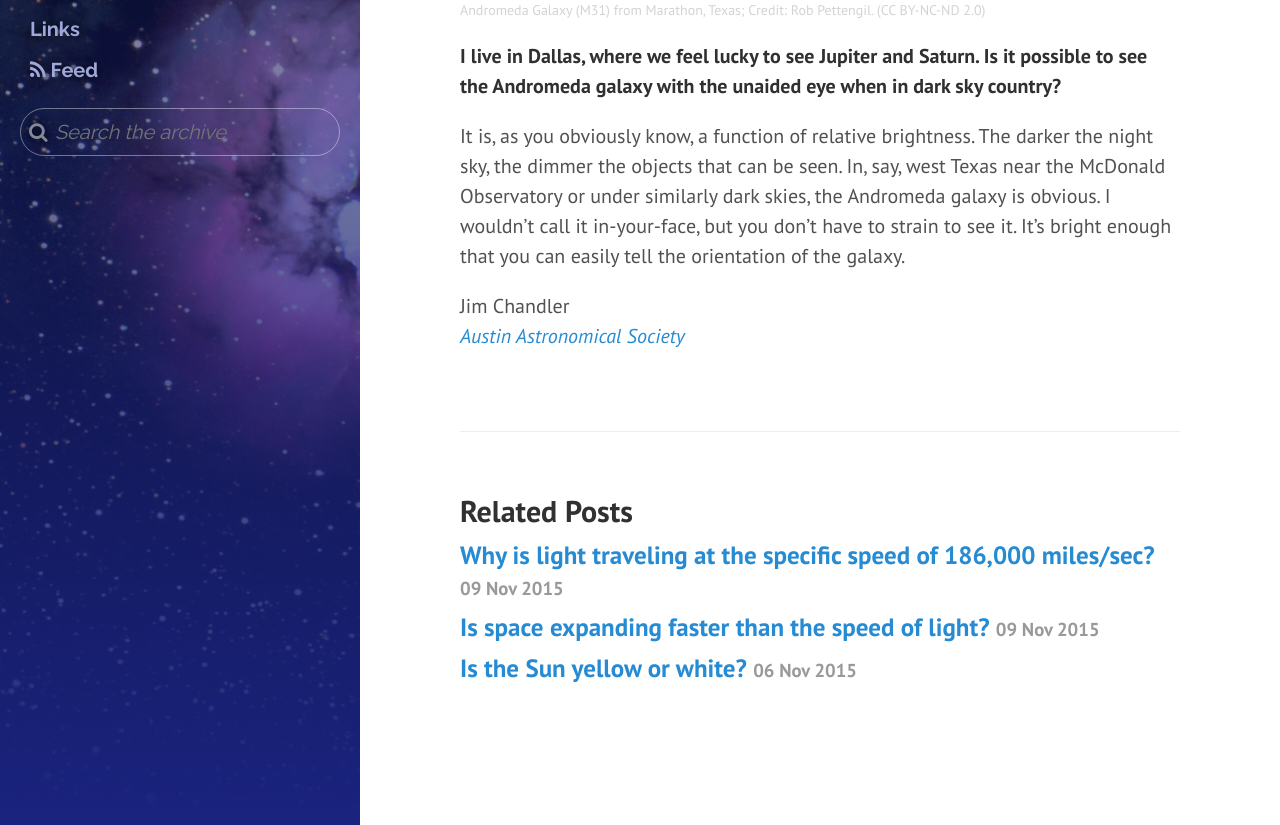
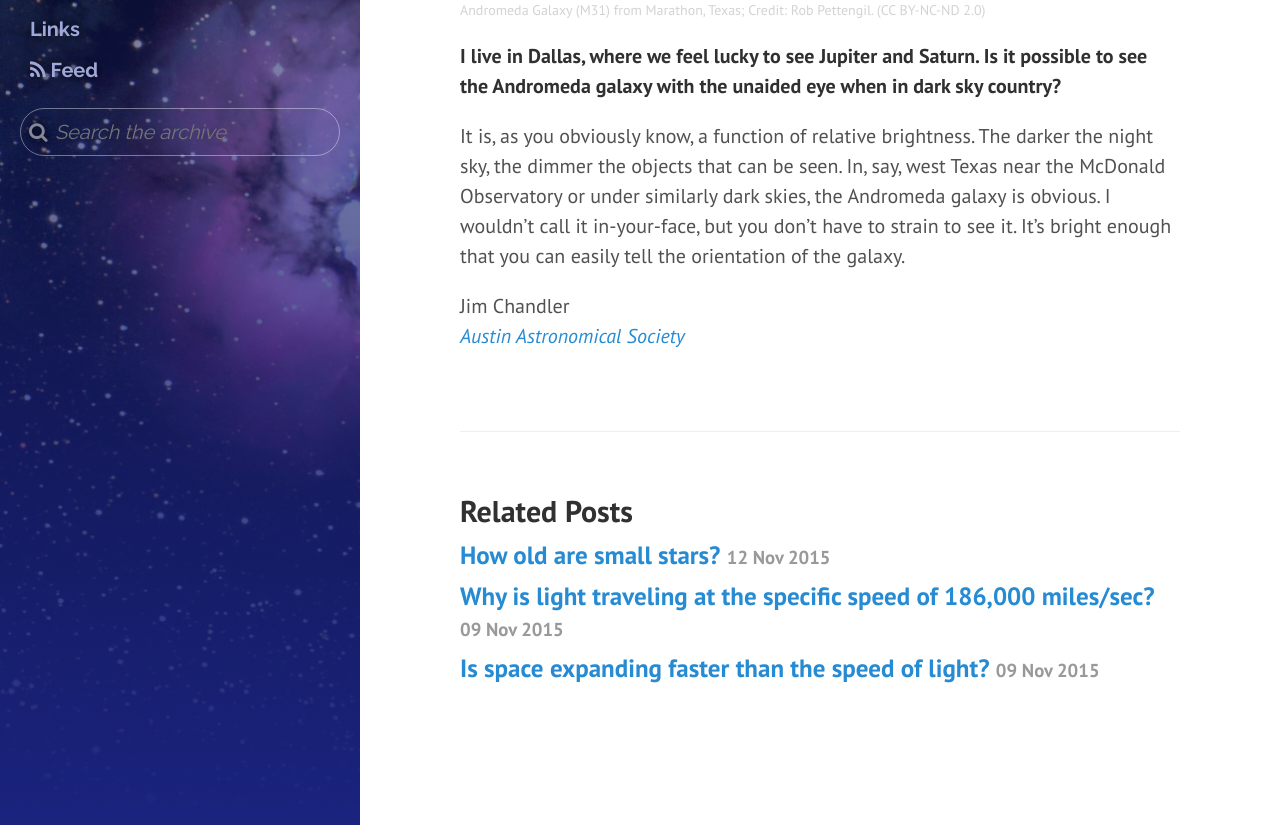
Before and after one commit to askanastronomer/askanastronomer.github.io, a Jekyll site: the page built from _posts/2015-10-02-dark-sky-in-texas.md, in a window 1280 px wide and 1400 px high, scrolled down 25 px. Shown: the part 575-1400 px from the top of the window. Built offline with Jekyll 4.4.1, drawn with Linux system fonts in a browser that asks for light colours; nearby versions of some CDN libraries; some of the changed lines change nothing that is shown.

Commit message:
Added KB's answer

```diff
--- /dev/null
+++ b/_posts/2015-11-12-how-old-are-small-stars.md
@@ -0,0 +1,35 @@
+---
+layout: post
+title: How old are small stars?
+categories: stars
+thumbnail: http://askanastronomer.org/img/proxima_thumb.jpg
+---
+<div class="image">
+<img src="/img/proxima.jpg" alt="Proxima Centauri">
+<div class="caption">Proxima Centauri, our nearest neighbor, is an M dwarf. Credit: ESA/NASA.</div>
+</div>
+**How old are small stars?**
+
+The answer depends on what you mean by small stars.  I will explore two different interpretations here.
+
+Stars like our Sun are powered by nuclear fusion of hydrogen into helium in their cores. This phase of evolution is called the "main sequence" because it is the longest part of a star's lifetime. Stars on the main sequence span a large range of masses from some 40 times the mass of the Sun down to about 10% of the Sun's mass. The more massive stars are bigger (take up more space) and the less massive stars are smaller. Let's call the stars at the low-mass end of the main sequence the "small stars" (technical name: M dwarf stars).
+
+The properties of stars on the main sequence are governed mostly by mass. Small stars are less massive (made up of less matter), so they have less nuclear fuel for the hydrogen to helium fusion that powers them. However, the gravitational force that holds them together is not as strong because they don't have as much mass. The weaker gravitational pull causes as correspondingly lower temperature in the stellar interior. The rate of nuclear fusion in the core is very sensitive to the local temperature, proceeding *very* much slower at the lower temperatures of M dwarf stars. So even though there is less nuclear fuel available in small stars, that fuel is used up so much slower that the small stars actually live longer than larger, more massive stars! (A common analogy is to a very fuel efficient (e.g., hydrid) car with a smaller gas tank. Even though the gas tank doesn't hold as much fuel, the car is so efficient that it can travel longer before needing a refill than a less efficient vehicle with a slightly larger tank.)
+
+Stars with masses similar to the Sun have main sequence lifetimes of around 10 billion years. Down at the low mass end of the main sequence, stars will stably burn hydrogen into helium for trillions of years! But consider that the Milky Way galaxy is only around 13.6 billion year old. The low-mass stars in the Milky Way have not had nearly enough time to exhaust their fuel supplies. The M dwarf stars that formed early in the history of the Galaxy are close to 13.6 billion years old and still puttering along. M dwarf stars that formed more recently (there is ongoing star formation in the Milky Way) are younger. There are some relationships between the observed rotation periods and amount of stellar activity (like stellar flares) of M dwarf stars and their ages that make it possible to constrain ages of individual stars within this range.
+
+You can find a simple calculator for main sequence lifetimes at [this link](http://hyperphysics.phy-astr.gsu.edu/hbase/astro/startime.html).
+
+<div class="image-40">
+<img src="/img/sirius_ab.jpg" alt="Sirius A and B">
+<div class="caption">The Sirius A and B system as seen by the Hubble Space Telescope. Sirius B is a white dwarf (seen as a dot in the left bottom corner). Credit: NASA, ESA, H. Bond (STScI) and M. Barstow (University of Leicester). <a href="http://www.spacetelescope.org/images/html/heic0516a.html">Source</a></div>
+</div>
+
+But but but, there are stars even smaller than M dwarfs. The most common on these are the white dwarf stars. Since stars more massive than our Sun have main sequence lifetimes shorter than the age of the Galaxy, many of them have already run out of all fuel for nuclear burning. At this point, most stars shed their outer layers as beautiful planetary nebulae (which have nothing to do with planets!), while their cores contract under gravity to become hot dense objects called white dwarfs. Without the energy from nuclear fusion puffing the star up against the star's gravitational pull anymore, the star gets compressed down to roughly the size of the Earth. White dwarfs evolve very differently from other stars. They start off very hot (hundreds of thousands of degrees!) and then cool off by radiating away energy as light and neutrinos. We can determine the temperatures of individual white dwarf stars by measuring their spectra or colors (hotter stars are bluer, cooler stars are redder). Since white dwarfs with lower temperatures (redder colors) have been cooling off for longer, determining ages of individual white dwarfs is fairly straightforward. This provides an independent method for determining the age of the Milky Way galaxy or other stellar populations: they're only as old as their coolest white dwarfs. We call the field of determining the ages of stellar populations "cosmochronology."
+
+For a more detailed description of white dwarf cosmochronology, see [this summary article on the seminal work of Winget et al. (1987)](http://astrobites.org/2014/05/27/astrophysical-classics-cosmochronology-with-white-dwarfs/).
+
+Your astronomer,
+
+Keaton Bell<br>
+*UT Austin*
--- a/public/css/aaa.css
+++ b/public/css/aaa.css
@@ -13,6 +13,7 @@
 .image-40 {
   float:right;
   width:40%;
+  margin:30px;
 }
 
 .sidebar {
```
Also changed, not shown: img/proxima.jpg (added), img/proxima_thumb.jpg (added), img/sirius_ab.jpg (added).
